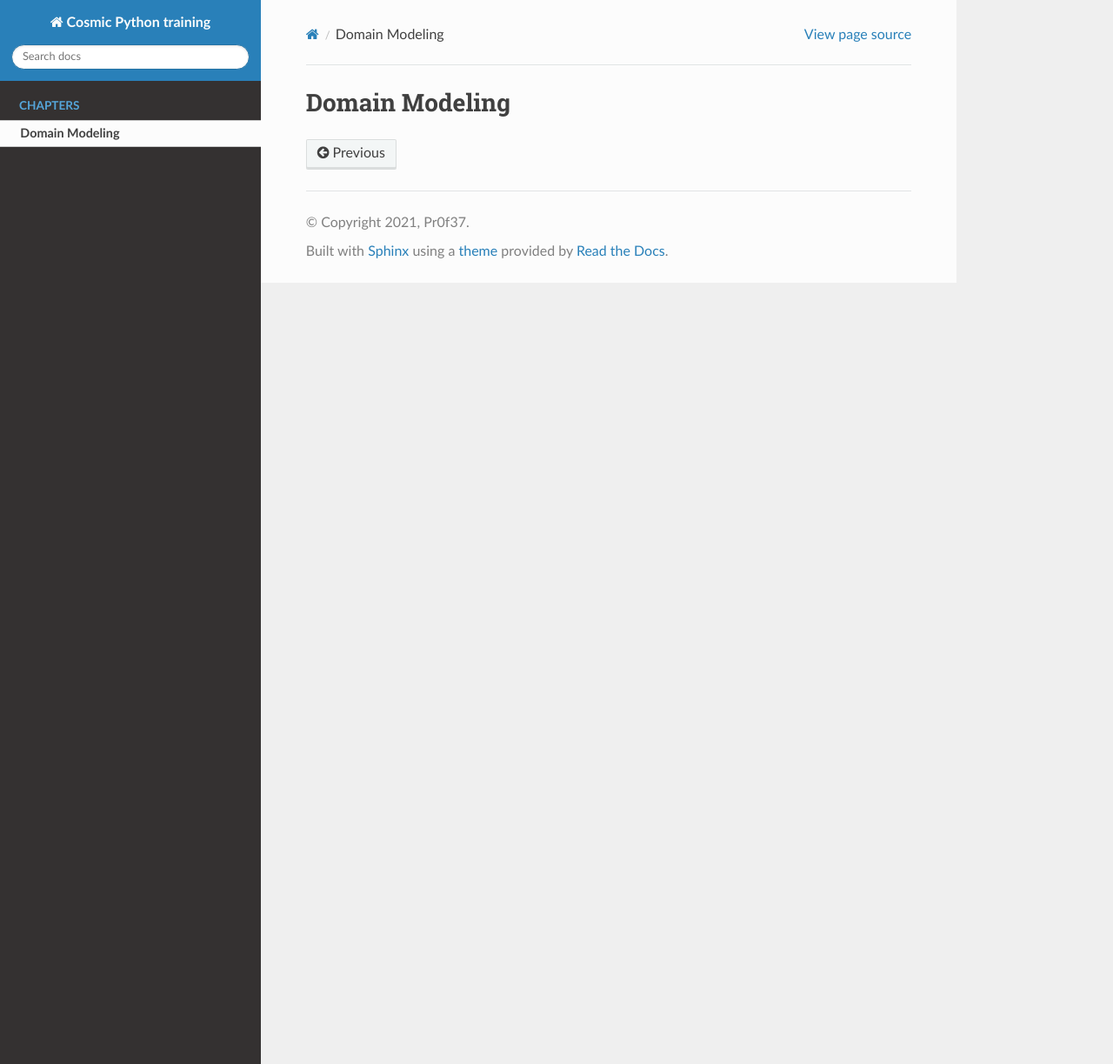
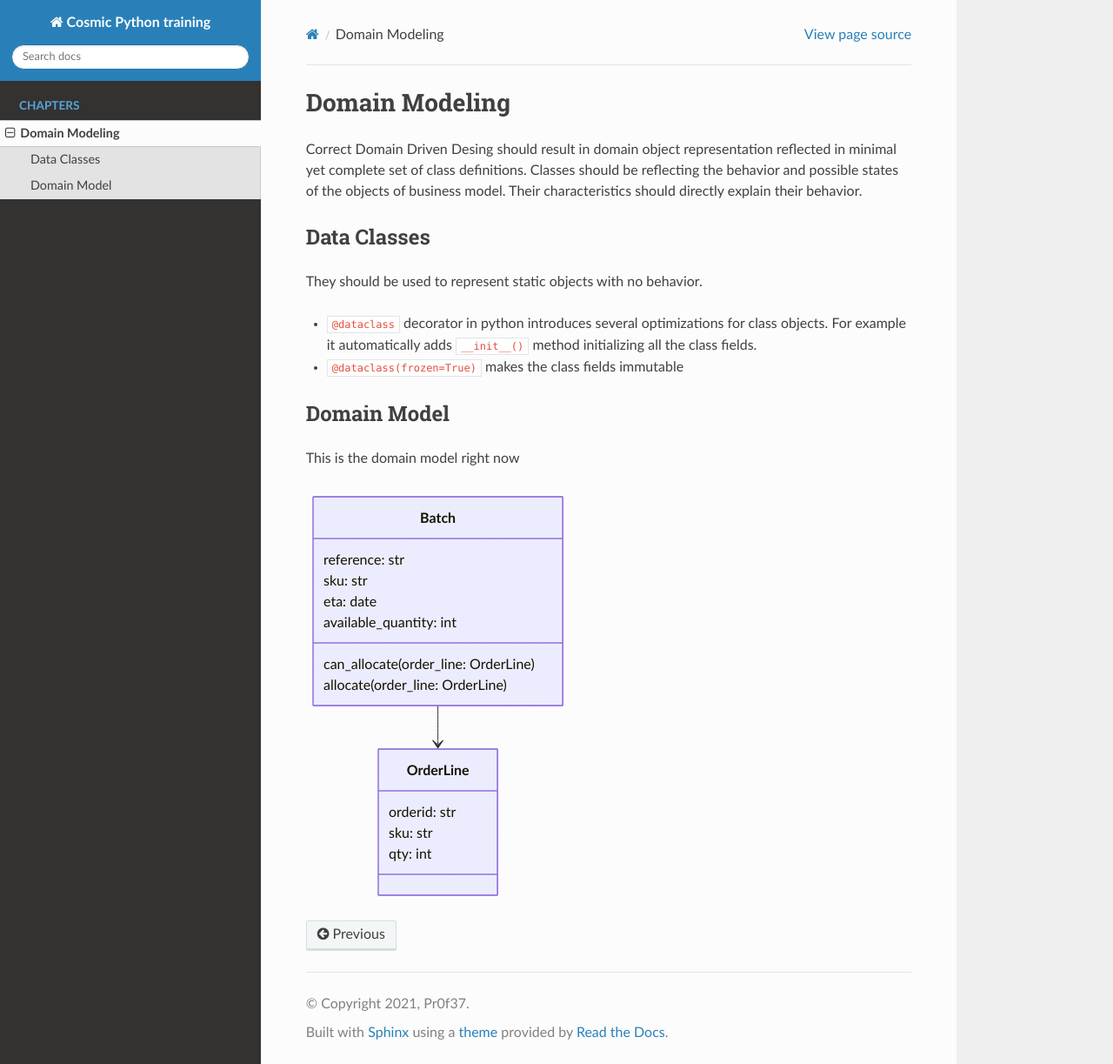
Before and after one commit to pr0f37/cosmic_python, a Sphinx documentation site: the page built from docs/source/domain_modeling.rst, in a window 1280 px wide and 1223 px high. Shown: the whole window at 87% size. Built offline with Sphinx 7.4.7 and the Read the Docs theme 2.0.0, drawn with Linux system fonts in a browser that asks for light colours.

Commit message:
Domain model, tests & notes

```diff
--- a/docs/source/conf.py
+++ b/docs/source/conf.py
@@ -30,7 +30,7 @@ release = "0.0.1"
 # Add any Sphinx extension module names here, as strings. They can be
 # extensions coming with Sphinx (named 'sphinx.ext.*') or your custom
 # ones.
-extensions = []
+extensions = ["sphinxcontrib.mermaid"]
 
 # Add any paths that contain templates here, relative to this directory.
 templates_path = ["_templates"]
--- a/docs/source/domain_modeling.rst
+++ b/docs/source/domain_modeling.rst
@@ -1,3 +1,36 @@
-===============
+###############
 Domain Modeling
-===============
+###############
+Correct Domain Driven Desing should result in domain object representation reflected in minimal yet complete set of class definitions.
+Classes should be reflecting the behavior and possible states of the objects of business model.
+Their characteristics should directly explain their behavior.
+
+Data Classes
+------------
+They should be used to represent static objects with no behavior.
+
+* ``@dataclass`` decorator in python introduces several optimizations for class objects. For example it automatically adds ``__init__()`` method initializing all the class fields.
+* ``@dataclass(frozen=True)`` makes the class fields immutable
+
+
+Domain Model
+------------
+This is the domain model right now
+
+.. mermaid::
+
+    classDiagram
+        Batch --> OrderLine
+        class OrderLine{
+            orderid: str
+            sku: str
+            qty: int
+        }
+        class Batch{
+            reference: str
+            sku: str
+            eta: date
+            available_quantity: int
+            can_allocate(order_line: OrderLine)
+            allocate(order_line: OrderLine)
+        }
```
Also changed, not shown: README.md (+8 -2 lines), src/__init__.py (added), src/model/__init__.py (added), 4 other files.
